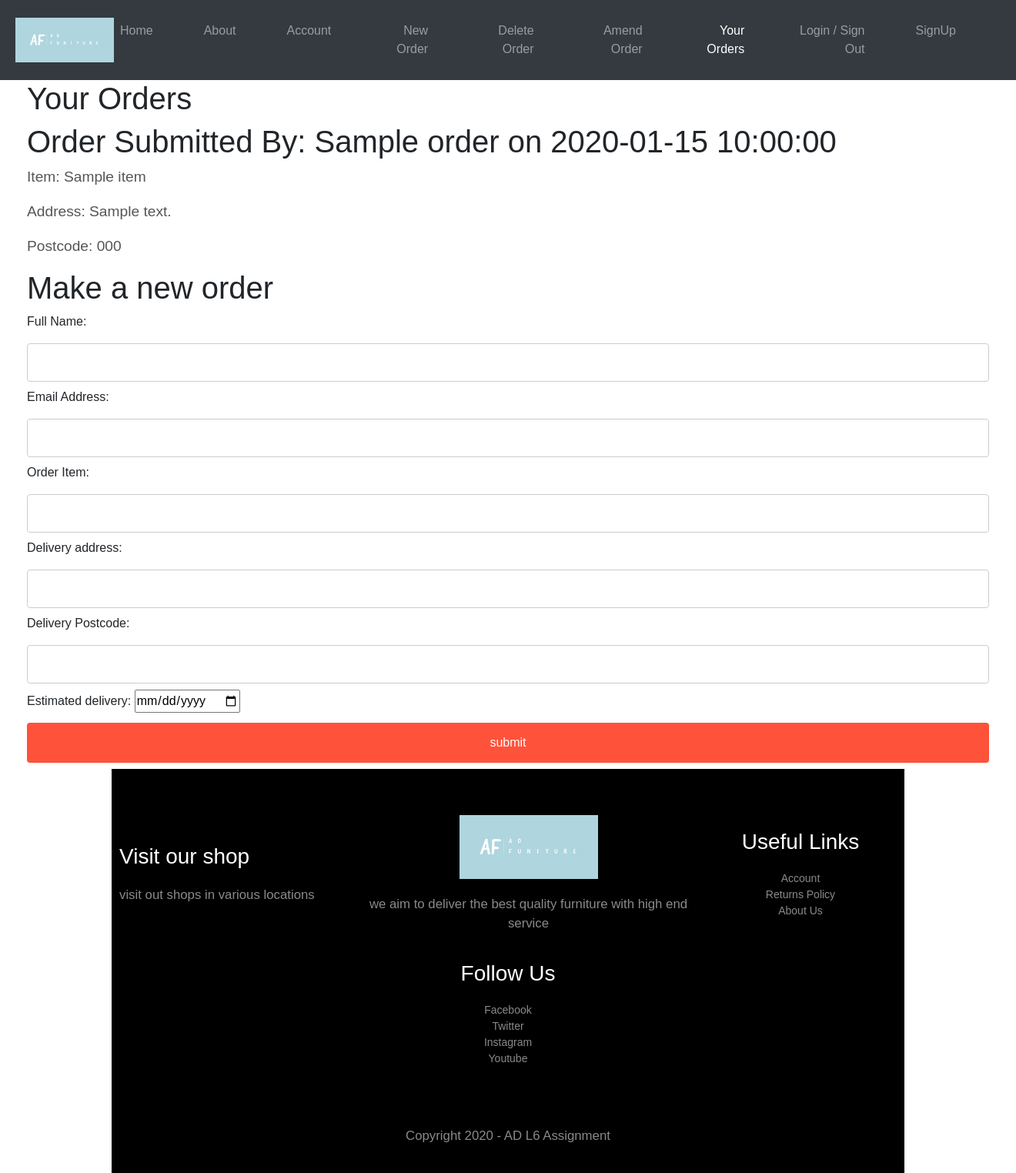
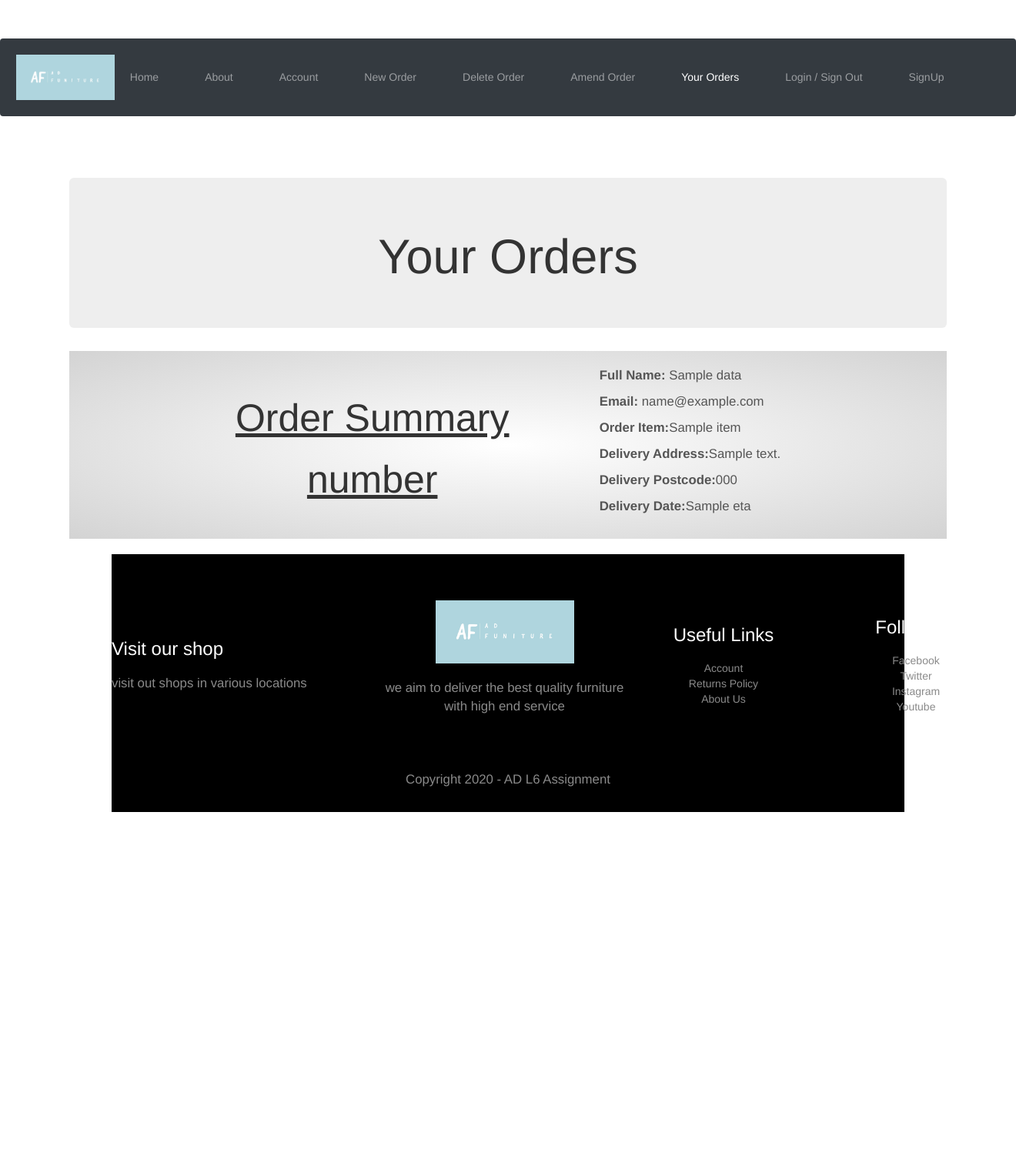
Before and after one commit to BUCOMPAdvancedDevelopment/advanced-development-assignment-EdPriestley, a Flask app: template templates/userOrders.html in a window 1320 px wide. Shown: the whole page at 77% size. After the commit the page ends 1055 px from the top, so only its background shows below. Run offline with Flask 2, Linux system fonts and the light colour scheme; the template is opened without the code that fills it: most values are stand-ins (such as "Sample title", 1, 10 or a date in 2020); some libraries are stand-ins or nearby versions.

Commit message:
add user order
Adds user order form html, python function and confirmation page

```diff
--- a/main.py
+++ b/main.py
@@ -156,6 +156,36 @@
 
 
 
+@app.route('/newOrder')
+def newOrder():
+    # Verify Firebase auth.
+    id_token = request.cookies.get("token")
+    error_message = None
+    claims = None
+    if id_token:
+        try:
+            # Verify the token against the Firebase Auth API. This example
+            # verifies the token on each page load. For improved performance,
+            # some applications may wish to cache results in an encrypted
+            # session store (see for instance
+            # http://flask.pocoo.org/docs/1.0/quickstart/#sessions).
+            claims = google.oauth2.id_token.verify_firebase_token(
+                id_token, firebase_request_adapter)
+        except ValueError as exc:
+            # This will be raised if the token is expired or any other
+            # verification checks fail.
+            error_message = str(exc)
+    else:
+        return redirect("/login")
+    return render_template(
+        'newOrder.html')
+
+
+
+
+@app.route('/subOrder')
+def subOrder():
+    return render_template('afterOrder.html')
 
 
 
--- a/templates/userOrders.html
+++ b/templates/userOrders.html
@@ -2,30 +2,84 @@
 {% set active_page = "userOrders" %}
 {% block content %}
 
-<h1>Your Orders</h1>
-    {% for order in orders %}
-        <h1>Order Submitted By: {{order.name}} on {{order.date}}</h1>
-        <p>Item: {{order.item}}</p>
-        <p>Address: {{order.address}}</p>
-        <p>Postcode: {{order.postcode}}</p>
+	<meta name="viewport" content="width=device-width, initial-scale=1"/>
+	<title>Your Orders</title>
+
+  	<link rel="stylesheet" href="https://maxcdn.bootstrapcdn.com/bootstrap/3.4.1/css/bootstrap.min.css">
+  	<script src="https://ajax.googleapis.com/ajax/libs/jquery/3.5.1/jquery.min.js"></script>
+  	<script src="https://maxcdn.bootstrapcdn.com/bootstrap/3.4.1/js/bootstrap.min.js"></script>
+    <script src="https://www.gstatic.com/firebasejs/8.9.0/firebase-app.js"></script>
+    <script src="https://www.gstatic.com/firebasejs/8.9.0/firebase-auth.js"></script>
+    <script src="https://www.gstatic.com/firebasejs/8.9.0/firebase-storage.js"></script>
+
+	<link type="text/css" rel="stylesheet" href="{{ url_for('static', filename='style.css') }}">
+	<script src="{{ url_for('static', filename='forumpost.js') }}"></script>
+
+    <!-- [START gae_python38_auth_firebase_html] -->
+    <!-- [START gae_python3_auth_firebase_html] -->
+    <div id="firebaseui-auth-container"></div>
+
+    <button id="sign-out" hidden=true>Sign Out</button>
+
+
+    <br>
+    <br>
+
+	<div class="jumbotron text-center">
+		<h1>Your Orders</h1>
+	</div>
+
+	{% for d in data %}
+    <div class="offer">
+        <div class = "small-container">
+            <div class ="row">
+                <div class = "ordersCol-2">
+                    <h1>Order Summary</h1>
+                    <h1>number</h1>
+                </div>
+                <div class ="ordersCol-2">
+                    <br>
+                    <p><b>Full Name:</b> {{ d['name'] }}</p>
+                    <p><b>Email:</b> {{ d['email'] }}</p>
+                    <p><b>Order Item:</b>{{ d['item'] }}</p>
+                    <p><b>Delivery Address:</b>{{ d['address'] }}</p>
+                    <p><b>Delivery Postcode:</b>{{ d['postcode'] }}</p>
+                    <p><b>Delivery Date:</b>{{ d['eta'] }}</p>
+                    <br>
+                </div>
+            </div>
+        </div>
+    </div>
+    <br>
     {% endfor %}
+</body>
 
-<h1>Make a new order</h1>
+<!-- The core Firebase JS SDK is always required and must be listed first -->
+<script src="https://www.gstatic.com/firebasejs/8.9.0/firebase-app.js"></script>
 
-<form name="neworder" action="." method="post">
-    <label>Full Name:</label>
-    <input type="text" name="name">
-    <label>Email Address:</label>
-    <input type="text" name="email">
-    <label>Order Item:</label>
-    <input type="text" name="item">
-    <label>Delivery address:</label>
-    <input type="text" name="address">
-    <label>Delivery Postcode:</label>
-    <input type="text" name="postcode">
-    <label>Estimated delivery:</label>
-    <input type="date" name="eta">
-    <input type="submit" value="submit"
-</form>
+<script src="https://www.gstatic.com/firebasejs/8.9.0/firebase-auth.js"></script>
+
+<!-- TODO: Add SDKs for Firebase products that you want to use
+     https://firebase.google.com/docs/web/setup#available-libraries -->
+<script src="https://www.gstatic.com/firebasejs/8.9.0/firebase-analytics.js"></script>
+
+<script>
+  // Your web app's Firebase configuration
+  // For Firebase JS SDK v7.20.0 and later, measurementId is optional
+  var firebaseConfig = {
+    apiKey: "AIzaSyBdEkS9JSHcHReiE8RngoXD7yTta-us5gk",
+    authDomain: "assignment-332511.firebaseapp.com",
+    projectId: "assignment-332511",
+    storageBucket: "assignment-332511.appspot.com",
+    messagingSenderId: "933317959193",
+    appId: "1:933317959193:web:bd045c164e98bef6d01488",
+    measurementId: "G-PHHGSLFTG8"
+    };
+
+  // Initialize Firebase
+  firebase.initializeApp(firebaseConfig);
+  firebase.analytics();
+</script>
+
 
 {% endblock %}
```
Also changed, not shown: templates/afterOrder.html (added, +32 -0 lines).
